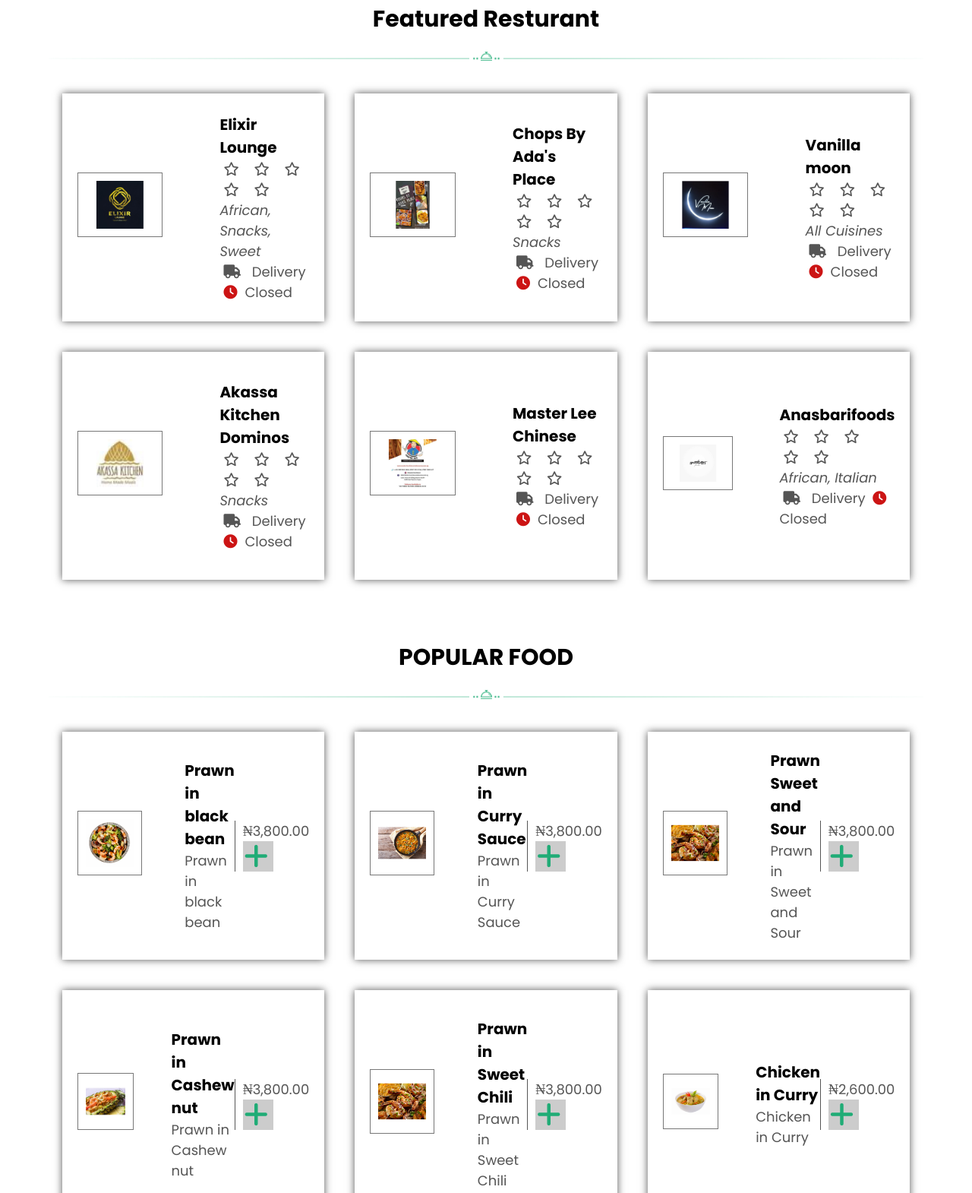
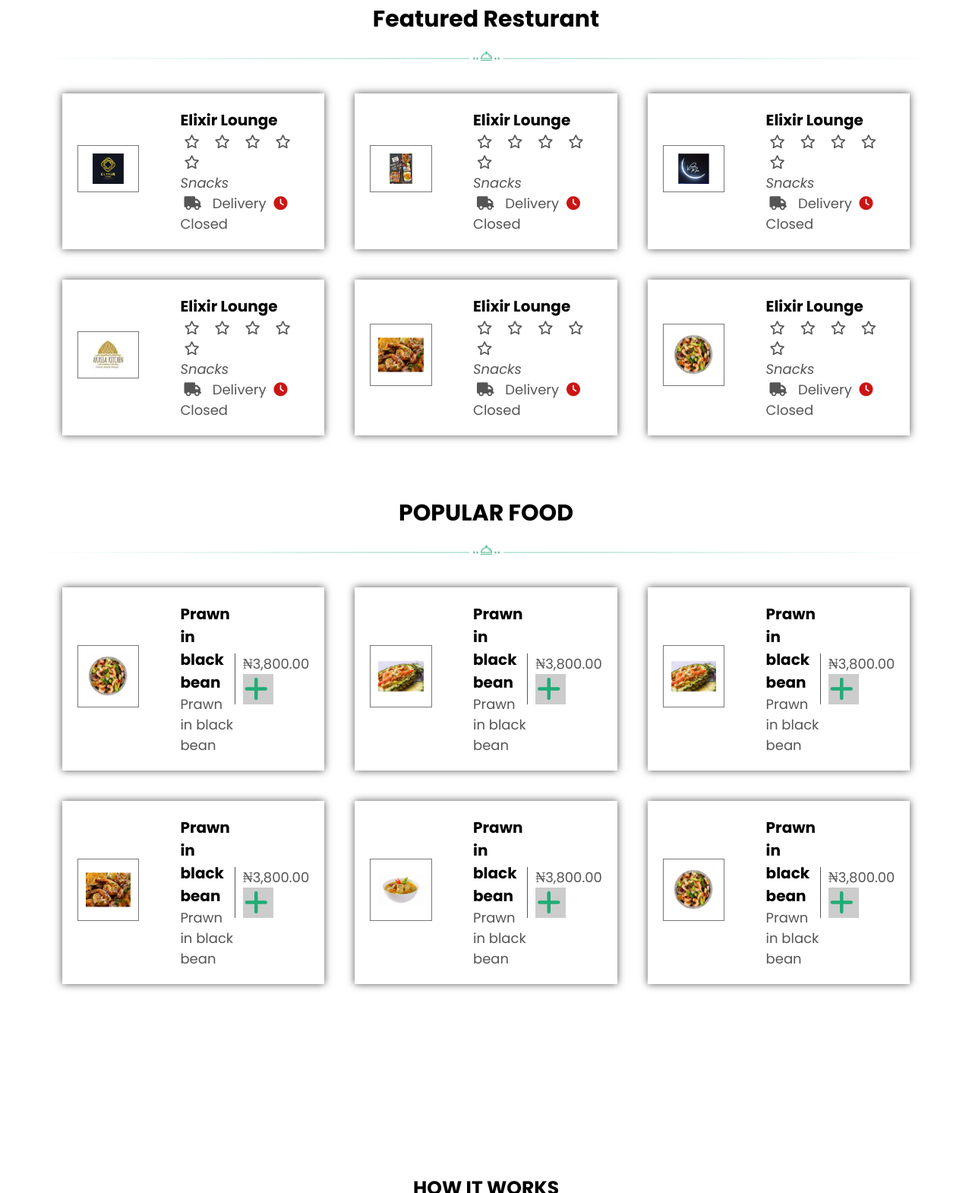
Before and after one commit to Ohiomatabn/Zingo, a plain HTML site: page index.html in a window 1280 px wide. Shown: the part 877-2447 px from the top of the page at 76% size. Drawn offline with Linux system fonts and the light colour scheme.

Commit message:
Modify the webpage

```diff
--- a/index.html
+++ b/index.html
@@ -59,33 +59,11 @@
         </h2>
         <div class="flex flex-3">
           <div class="col card flex-4">
-            <div class="col">
+            <div class="col col-3">
               <img src="Images/164935-465x320.png" alt="" />
             </div>
             <div class="col col-2">
               <h2>Elixir Lounge</h2>
-              <p>
-                <i class="fa-regular fa-star"></i>
-                <i class="fa-regular fa-star"></i>
-                <i class="fa-regular fa-star"></i>
-                <i class="fa-regular fa-star"></i>
-                <i class="fa-regular fa-star"></i>
-              </p>
-              <p>
-                <em>African, Snacks, Sweet</em>
-              </p>
-              <p>
-                <i class="fa-solid fa-truck"></i> Delivery
-                <i class="fa-solid fa-clock closed"></i>Closed
-              </p>
-            </div>
-          </div>
-          <div class="col card flex-4">
-            <div class="col">
-              <img src="Images/vmdIfV_logo-465x320.jpg" alt="" />
-            </div>
-            <div class="col col-2">
-              <h2>Chops By Ada's Place</h2>
               <p>
                 <i class="fa-regular fa-star"></i>
                 <i class="fa-regular fa-star"></i>
@@ -101,31 +79,11 @@
             </div>
           </div>
           <div class="col card flex-4">
-            <div class="col">
-              <img src="Images/logo vanilamoon-465x320.png" alt="" />
+            <div class="col col-3">
+              <img src="Images/vmdIfV_logo-465x320.jpg" alt="" />
             </div>
             <div class="col col-2">
-              <h2>Vanilla moon</h2>
-              <p>
-                <i class="fa-regular fa-star"></i>
-                <i class="fa-regular fa-star"></i>
-                <i class="fa-regular fa-star"></i>
-                <i class="fa-regular fa-star"></i>
-                <i class="fa-regular fa-star"></i>
-              </p>
-              <p><em>All Cuisines</em></p>
-              <p>
-                <i class="fa-solid fa-truck"></i> Delivery
-                <i class="fa-solid fa-clock closed"></i>Closed
-              </p>
-            </div>
-          </div>
-          <div class="col card flex-4">
-            <div class="col">
-              <img src="Images/akassa-465x320.jpg" alt="" />
-            </div>
-            <div class="col col-2">
-              <h2>Akassa Kitchen Dominos</h2>
+              <h2>Elixir Lounge</h2>
               <p>
                 <i class="fa-regular fa-star"></i>
                 <i class="fa-regular fa-star"></i>
@@ -141,14 +99,11 @@
             </div>
           </div>
           <div class="col card flex-4">
-            <div class="col">
-              <img
-                src="Images/122888670_383865892799329_957779211542583081_n-465x320.jpg"
-                alt=""
-              />
+            <div class="col col-3">
+              <img src="Images/logo vanilamoon-465x320.png" alt="" />
             </div>
             <div class="col col-2">
-              <h2>Master Lee Chinese</h2>
+              <h2>Elixir Lounge</h2>
               <p>
                 <i class="fa-regular fa-star"></i>
                 <i class="fa-regular fa-star"></i>
@@ -156,6 +111,7 @@
                 <i class="fa-regular fa-star"></i>
                 <i class="fa-regular fa-star"></i>
               </p>
+              <p><em>Snacks</em></p>
               <p>
                 <i class="fa-solid fa-truck"></i> Delivery
                 <i class="fa-solid fa-clock closed"></i>Closed
@@ -163,11 +119,11 @@
             </div>
           </div>
           <div class="col card flex-4">
-            <div class="col">
-              <img src="Images/VPtqhR_logo-465x320.jpg" alt="" />
+            <div class="col col-3">
+              <img src="Images/akassa-465x320.jpg" alt="" />
             </div>
             <div class="col col-2">
-              <h2>Anasbarifoods</h2>
+              <h2>Elixir Lounge</h2>
               <p>
                 <i class="fa-regular fa-star"></i>
                 <i class="fa-regular fa-star"></i>
@@ -175,7 +131,53 @@
                 <i class="fa-regular fa-star"></i>
                 <i class="fa-regular fa-star"></i>
               </p>
-              <p><em>African, Italian</em></p>
+              <p><em>Snacks</em></p>
+              <p>
+                <i class="fa-solid fa-truck"></i> Delivery
+                <i class="fa-solid fa-clock closed"></i>Closed
+              </p>
+            </div>
+          </div>
+          <div class="col card flex-4">
+            <div class="col col-3">
+              <img
+                src="Images/istockphoto-472185893-612x612 prawn in sweet chilli-500x500.jpg"
+                alt=""
+              />
+            </div>
+            <div class="col col-2">
+              <h2>Elixir Lounge</h2>
+              <p>
+                <i class="fa-regular fa-star"></i>
+                <i class="fa-regular fa-star"></i>
+                <i class="fa-regular fa-star"></i>
+                <i class="fa-regular fa-star"></i>
+                <i class="fa-regular fa-star"></i>
+              </p>
+              <p><em>Snacks</em></p>
+              <p>
+                <i class="fa-solid fa-truck"></i> Delivery
+                <i class="fa-solid fa-clock closed"></i>Closed
+              </p>
+            </div>
+          </div>
+          <div class="col card flex-4">
+            <div class="col col-3">
+              <img
+                src="Images/istockphoto-473834820-612x612 prawn in black bean-500x500.jpg"
+                alt=""
+              />
+            </div>
+            <div class="col col-2">
+              <h2>Elixir Lounge</h2>
+              <p>
+                <i class="fa-regular fa-star"></i>
+                <i class="fa-regular fa-star"></i>
+                <i class="fa-regular fa-star"></i>
+                <i class="fa-regular fa-star"></i>
+                <i class="fa-regular fa-star"></i>
+              </p>
+              <p><em>Snacks</em></p>
               <p>
                 <i class="fa-solid fa-truck"></i> Delivery
                 <i class="fa-solid fa-clock closed"></i>Closed
@@ -195,7 +197,7 @@
         </h2>
         <div class="flex-3 flex">
           <div class="col card flex-4">
-            <div class="col">
+            <div class="col col-3">
               <img
                 src="Images/istockphoto-473834820-612x612 prawn in black bean-500x500.jpg"
                 alt=""
@@ -215,17 +217,17 @@
             </div>
           </div>
           <div class="col card flex-4">
-            <div class="col">
+            <div class="col col-3">
               <img
-                src="Images/istockphoto-479654210-612x612 prawn in curry sauce-500x500.jpg"
+                src="Images/istockphoto-598572548-612x612 prawn in cashew nut-500x500.jpg"
                 alt=""
               />
             </div>
 
             <div class="col col-2 flex">
               <div class="col">
-                <h2>Prawn in Curry Sauce</h2>
-                <p>Prawn in Curry Sauce</p>
+                <h2>Prawn in black bean</h2>
+                <p>Prawn in black bean</p>
               </div>
 
               <div class="col line">
@@ -235,17 +237,17 @@
             </div>
           </div>
           <div class="col card flex-4">
-            <div class="col">
+            <div class="col col-3">
               <img
-                src="Images/istockphoto-472185893-612x612 prawn in sweet chilli-500x500.jpg"
+                src="Images/istockphoto-598572548-612x612 prawn in cashew nut-500x500.jpg"
                 alt=""
               />
             </div>
 
             <div class="col col-2 flex">
               <div class="col">
-                <h2>Prawn Sweet and Sour</h2>
-                <p>Prawn in Sweet and Sour</p>
+                <h2>Prawn in black bean</h2>
+                <p>Prawn in black bean</p>
               </div>
 
               <div class="col line">
@@ -255,17 +257,17 @@
             </div>
           </div>
           <div class="col card flex-4">
-            <div class="col">
+            <div class="col col-3">
               <img
-                src="Images/istockphoto-598572548-612x612 prawn in cashew nut-500x500.jpg"
+                src="Images/istockphoto-472185893-612x612 prawn in sweet chilli-500x500.jpg"
                 alt=""
               />
             </div>
 
             <div class="col col-2 flex">
               <div class="col">
-                <h2>Prawn in Cashew nut</h2>
-                <p>Prawn in Cashew nut</p>
+                <h2>Prawn in black bean</h2>
+                <p>Prawn in black bean</p>
               </div>
 
               <div class="col line">
@@ -275,17 +277,17 @@
             </div>
           </div>
           <div class="col card flex-4">
-            <div class="col">
+            <div class="col col-3">
               <img
-                src="Images/istockphoto-472185893-612x612 prawn in sweet chilli-500x500.jpg"
+                src="Images/istockphoto-1049137452-612x612 chicken in curry-500x500.jpg"
                 alt=""
               />
             </div>
 
             <div class="col col-2 flex">
               <div class="col">
-                <h2>Prawn in Sweet Chili</h2>
-                <p>Prawn in Sweet Chili</p>
+                <h2>Prawn in black bean</h2>
+                <p>Prawn in black bean</p>
               </div>
 
               <div class="col line">
@@ -295,21 +297,21 @@
             </div>
           </div>
           <div class="col card flex-4">
-            <div class="col">
+            <div class="col col-3">
               <img
-                src="Images/istockphoto-1049137452-612x612 chicken in curry-500x500.jpg"
+                src="Images/istockphoto-473834820-612x612 prawn in black bean-500x500.jpg"
                 alt=""
               />
             </div>
 
             <div class="col col-2 flex">
               <div class="col">
-                <h2>Chicken in Curry</h2>
-                <p>Chicken in Curry</p>
+                <h2>Prawn in black bean</h2>
+                <p>Prawn in black bean</p>
               </div>
 
               <div class="col line">
-                <p>&#8358;2,600.00</p>
+                <p>&#8358;3,800.00</p>
                 <p><i class="fa-solid fa-plus"></i></p>
               </div>
             </div>
@@ -483,9 +485,13 @@
 
         <hr />
 
-        <p class="pd-1">
+        <p class="pd-1" style="text-align: center">
           Powered By Zingo Food &copy; 2024, A Worldjunction LLC Company
         </p>
+      </div>
+
+      <hr />
+
       <p class="clone">
         Clone by Ohiomata BN
 
@@ -499,7 +505,6 @@
 
         <a href="#" class="pd-3"><i class="fa-brands fa-x-twitter"></i></a>
       </p>
-      </div>
     </footer>
   </body>
 </html>
--- a/style.css
+++ b/style.css
@@ -14,7 +14,7 @@ body{
 }
 
 h1{
-    font-size: 32px;
+    font-size: 22px;
     font-weight: 400;
     text-align: center;
     background-color: rgba(0, 0, 0, 0.5);
@@ -34,12 +34,18 @@ a{
 .container{
     width: 90%;
     margin: auto;
+    height: 100%;
 }
 
 .container-2{
     width: 90%;
     margin: auto;
     max-width: 1200px;
+    height: 100%;
+}
+
+.hero{
+    height: 100vh;
 }
 
 .flex{
@@ -52,7 +58,7 @@ a{
     flex-direction: column;
     justify-content: center;
     align-items: center;
-    height: 100vh;
+    height: 80%;
 }
 
 .flex-3{
@@ -74,6 +80,10 @@ a{
     align-items: start;
 }
 
+.col-3{
+    flex-basis: 80%;
+}
+
 ul{
     list-style: none;
 }
@@ -91,11 +101,11 @@ ul{
 .flex-2 p{
     background-color: rgba(0, 0, 0, 0.5);
     color: #fff;
-    font-size: 22px;
+    font-size: 18px;
 }
 
 .flex .input{
-    margin-top: 100px;
+    margin-top: 40px;
     padding: 10px;
     border-radius: 5px;
     background-color: rgba(220, 220, 220, 0.7);
@@ -114,16 +124,29 @@ ul{
     text-align: center;
 }
 
+.input{
+    display: flex;
+    flex-direction: column;
+    justify-content: center;
+    align-items: center;
+}
+
 .flex input{
     height: 45px;
     padding: 10px;
     width: 70%;
     font-size: 20px;
     outline: none;
+    width: 100%;
 }
 
 input::placeholder{
     font-size: 20px;
+}
+
+.input a{
+    width: 100%;
+    padding: 5px;
 }
 
 /*featured resturant*/
@@ -135,7 +158,6 @@ input::placeholder{
     flex-basis: 30%;
     box-shadow: 0 0 10px;
     padding: 20px;
-    height: 300px;
     color: #555;
 }
 
@@ -220,7 +242,7 @@ input::placeholder{
 }
 
 .how-it-works p{
-    font-size: 22px;
+    font-size:18px;
     padding: 10px;
 }
 
@@ -242,7 +264,7 @@ input::placeholder{
 }
 
 .testimony-text p{
-    font-size: 25px;
+    font-size: 18px;
 }
 
 /*agent
@@ -263,7 +285,7 @@ input::placeholder{
 }
 
 .rider p, .partner p{
-    font-size: 25px;
+    font-size: 18px;
 }
 
 .rider p.bold, .partner p.bold{
@@ -276,7 +298,7 @@ input::placeholder{
     padding: 10px;
     background-color: #f89406;
     color: #fff;
-    font-size: 28px;
+    font-size: 20px;
     margin-top: 22px;
     border-radius: 10px;
 }
@@ -284,17 +306,17 @@ input::placeholder{
 footer{
     background-color: #000;
     color: #fff;
-    padding: 40px;
 }
 
 /*footer*/
 footer p{
-    font-size: 25px;
+    font-size: 18px;
     text-align: left;
+    padding-bottom: 20px;
 }
 
 footer ul li{
-    font-size: 20px;
+    font-size: 16px;
 }
 
 hr{
@@ -355,6 +377,19 @@ hr{
 
     .card{
         flex-basis: 100%;
+        display: flex;
+        flex-direction: column;
+        justify-content: center;
+        align-items: center;
+        padding: 20px 0;
+    }
+
+    .card .col-3{
+        display: flex;
+        flex-direction: column;
+        justify-content: center;
+        align-items: center;
+        padding: 20px 0;
     }
 
     .flex-5{
@@ -366,6 +401,15 @@ hr{
         flex-basis: 45%;
     }
 
+    .rider-img, .partner-img{
+        padding: 0;
+    }
+
+    .rider a, .partner a{
+        width: 100%;
+        text-align: center;
+    }
+
     .how-it-works .flex, .find-local-resturant .flex, .testimony .flex, .flex.rider, .flex.partner{
         flex-direction: column;
     }
```
Lines whose indentation alone changed are shown as unchanged.
